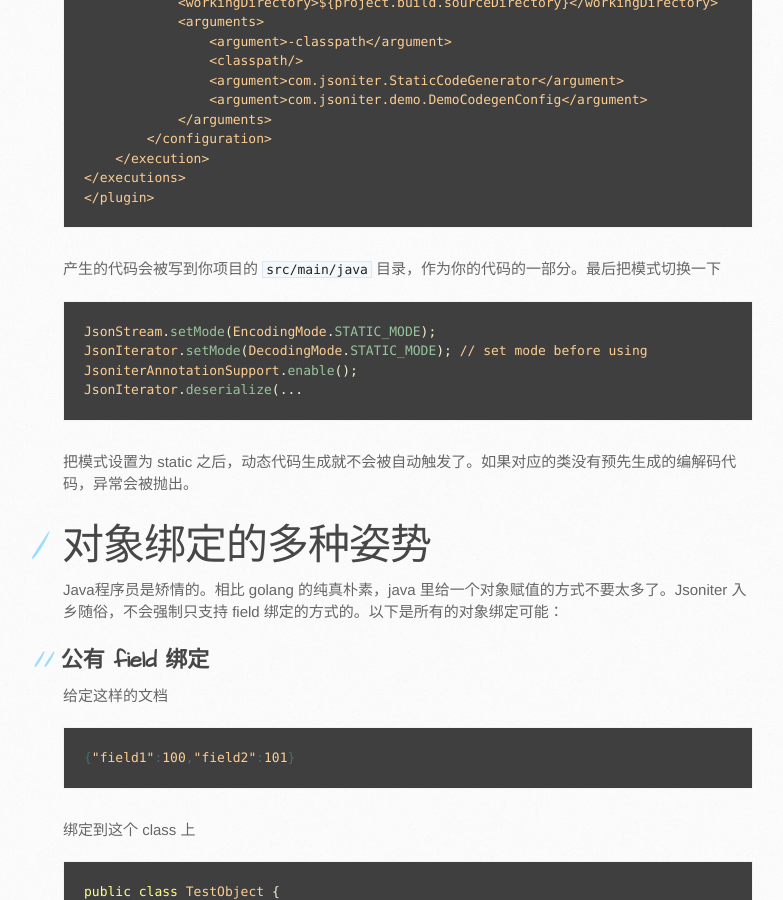
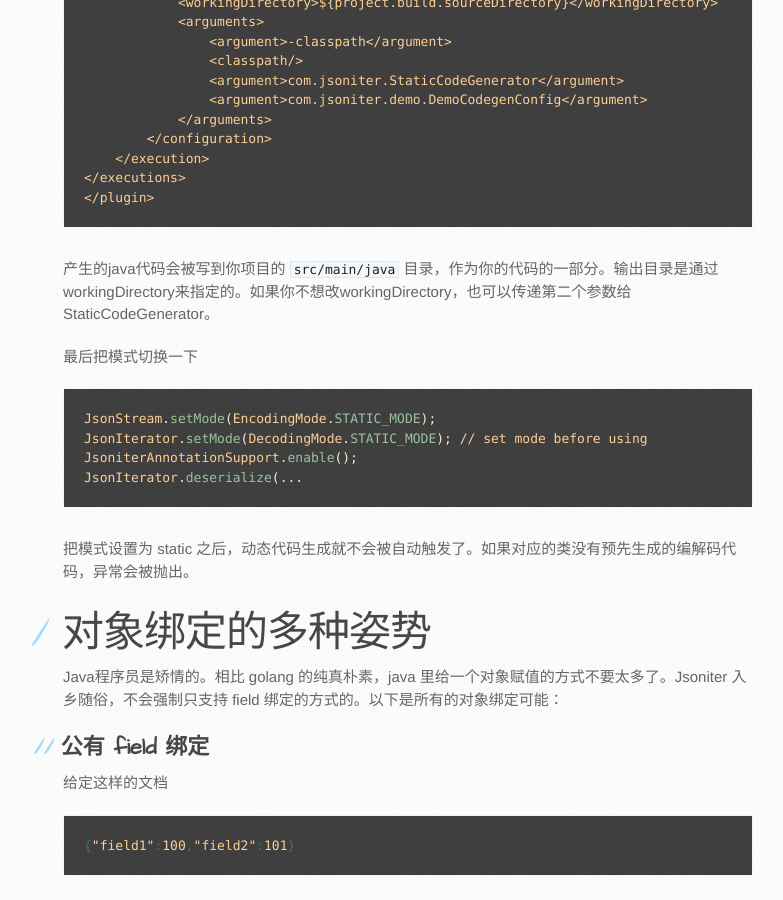
Before and after one commit to json-iterator/json-iterator.github.io, a Jekyll site: the page built from java-features.cn.md, in a window 1280 px wide and 900 px high, scrolled down 5893 px. Shown: the whole window, without its empty margins (107-890 px from the left). Built offline with Jekyll 4.4.1, drawn with Linux system fonts in a browser that asks for light colours; comment, search, counter and statistics services are not loaded.

Commit message:
Update java-features.cn.md

````diff
--- a/java-features.cn.md
+++ b/java-features.cn.md
@@ -223,7 +223,9 @@
 </plugin>
 ```
 
-产生的代码会被写到你项目的 `src/main/java` 目录，作为你的代码的一部分。最后把模式切换一下
+产生的java代码会被写到你项目的 `src/main/java` 目录，作为你的代码的一部分。输出目录是通过workingDirectory来指定的。如果你不想改workingDirectory，也可以传递第二个参数给StaticCodeGenerator。
+
+最后把模式切换一下
 
 ```java
 JsonStream.setMode(EncodingMode.STATIC_MODE);
````
